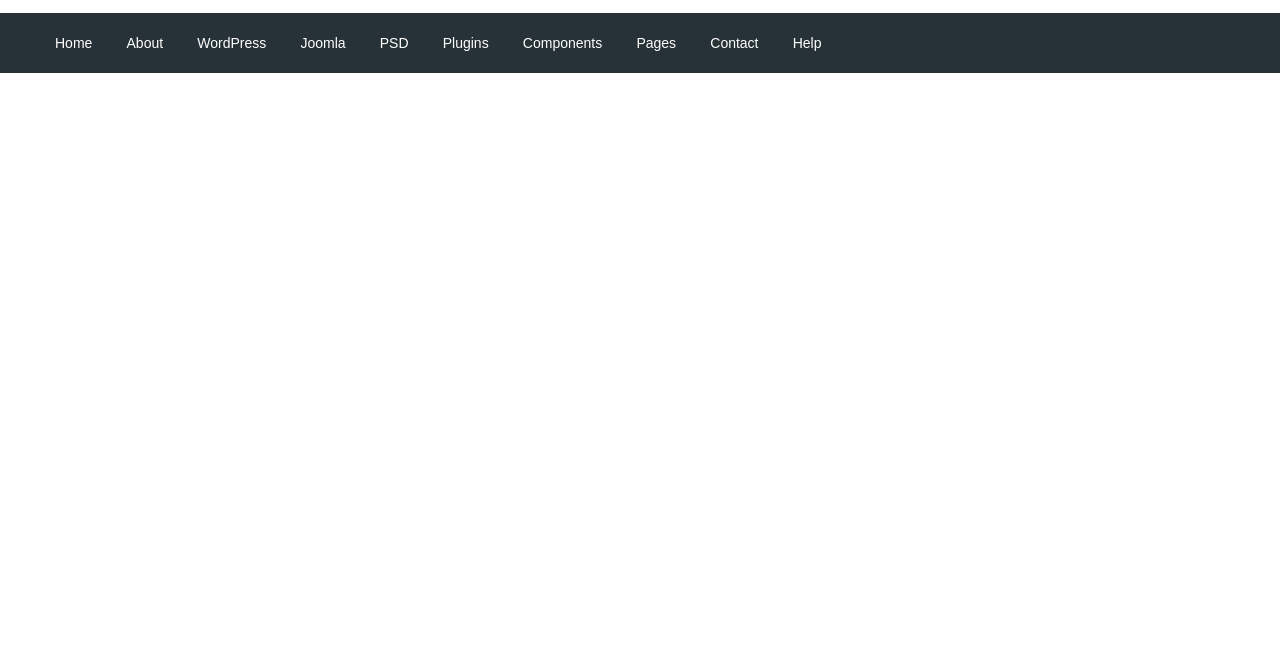
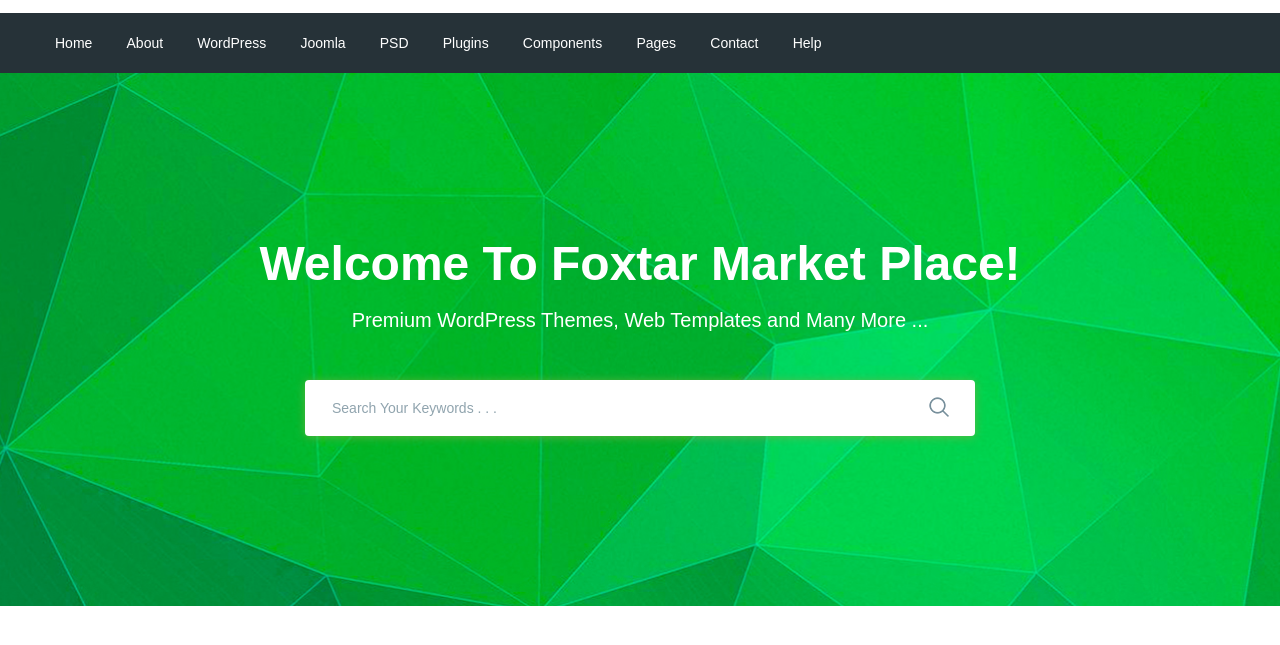
Before and after one commit to yres45/moderno, a website: page app/index.html in a window 1280 px wide. Shown: the part 77-722 px from the top of the page. Drawn offline with nearby package versions, Linux system fonts and the light colour scheme; files that its build step writes are made by us from their sources.

Commit message:
added search section

```diff
--- a/app/index.html
+++ b/app/index.html
@@ -104,5 +104,30 @@
 
     </header>
 
+    <section class="search" style=" background-image: url(images/search1.jpg);">
+
+        <div class="container">
+            <div class="search__inner">
+                <div class="search__inner-title">
+                    Welcome To Foxtar Market Place!
+                </div>
+                <div class="search__inner-text">
+                    Premium WordPress Themes, Web Templates and Many More ...
+                </div>
+                <div class="search__inner-form">
+                    <form>
+                        <input type="text" placeholder="Search Your Keywords . . ." required>
+                        <button type="submit">
+                            <img src="../images/icons/search.png" alt="">
+                        </button>
+                    </form>
+                </div>
+
+
+            </div>
+        </div>
+
+    </section>
+
 </body>
 </html>
--- a/app/scss/style.scss
+++ b/app/scss/style.scss
@@ -64,3 +64,67 @@
 
 
 }
+.search{
+
+    background-repeat: no-repeat;
+    background-size: cover;
+    background-position: center;
+    min-height: 533px;
+}
+
+.search__inner{
+    padding: 155px 0px 100px;
+    color:#fff;
+    text-align: center;
+    &-title{
+        margin-bottom: 10px;
+        font-size: 48px;
+        font-weight: 700;
+        line-height: 72px;
+
+    }
+    &-text{
+        margin-bottom: 50px;
+        font-size: 20px;
+        font-weight: 500;
+        line-height: 20px;
+
+    }
+    &-form{
+        max-width: 670px;
+        margin: 0 auto;
+        position: relative;
+        input{
+            display:block ;
+            width: 100%;
+            box-shadow: 0px 1px 10px 0px rgba(124, 178, 64, 0.75);
+            border-radius: 4px;
+            height: 56px;
+            border: none;
+            font-size: 14px;
+            font-weight: 500;
+
+
+
+            &::placeholder{
+                color: #90a4ae;
+                font-weight: 500;
+                padding-left: 25px;
+                padding-right: 60px;
+
+            }
+
+        }
+        button{
+            position: absolute;
+            border: none;
+            background-color: transparent;
+            right: 20px;
+            top:16px;
+
+        }
+
+    }
+
+
+}
```
Also changed, not shown: app/images/icons/search.png (added), app/images/icons/search.svg (added), app/images/search.png (added), app/images/search1.jpg (added).
